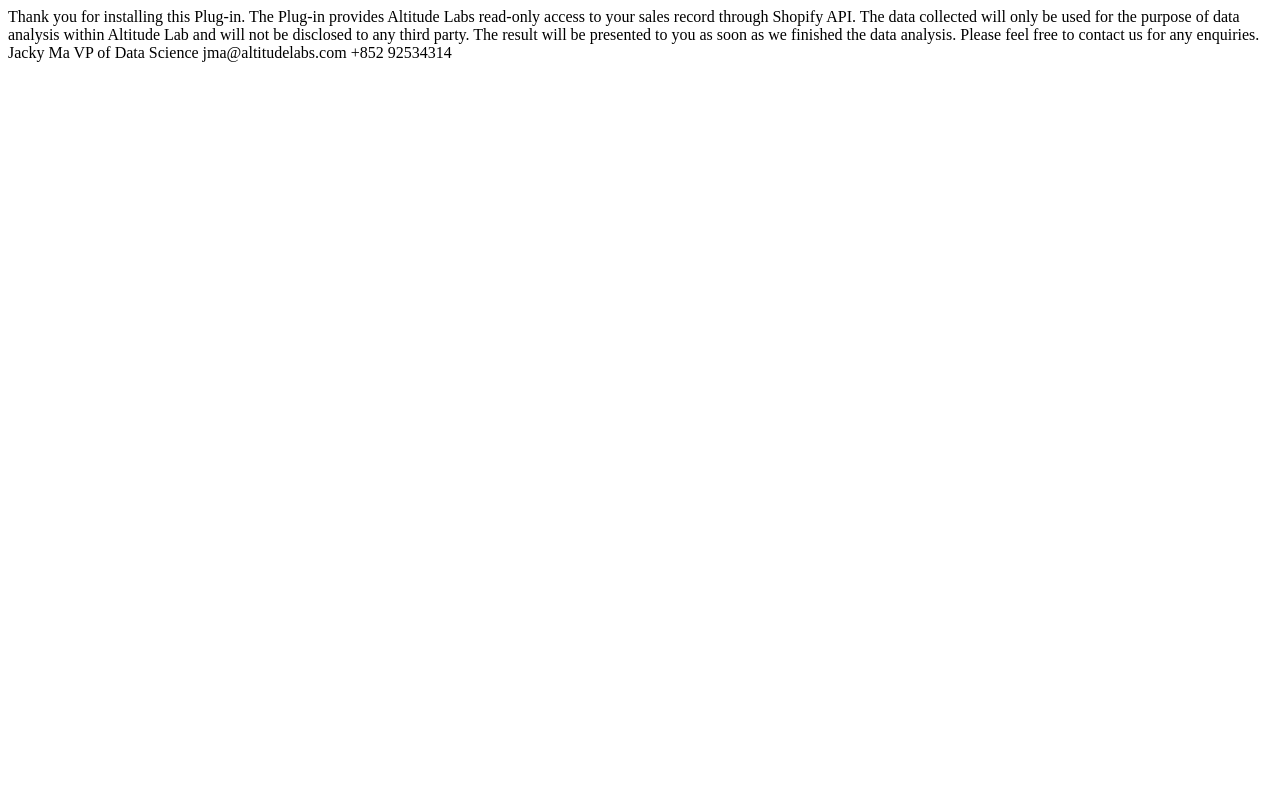
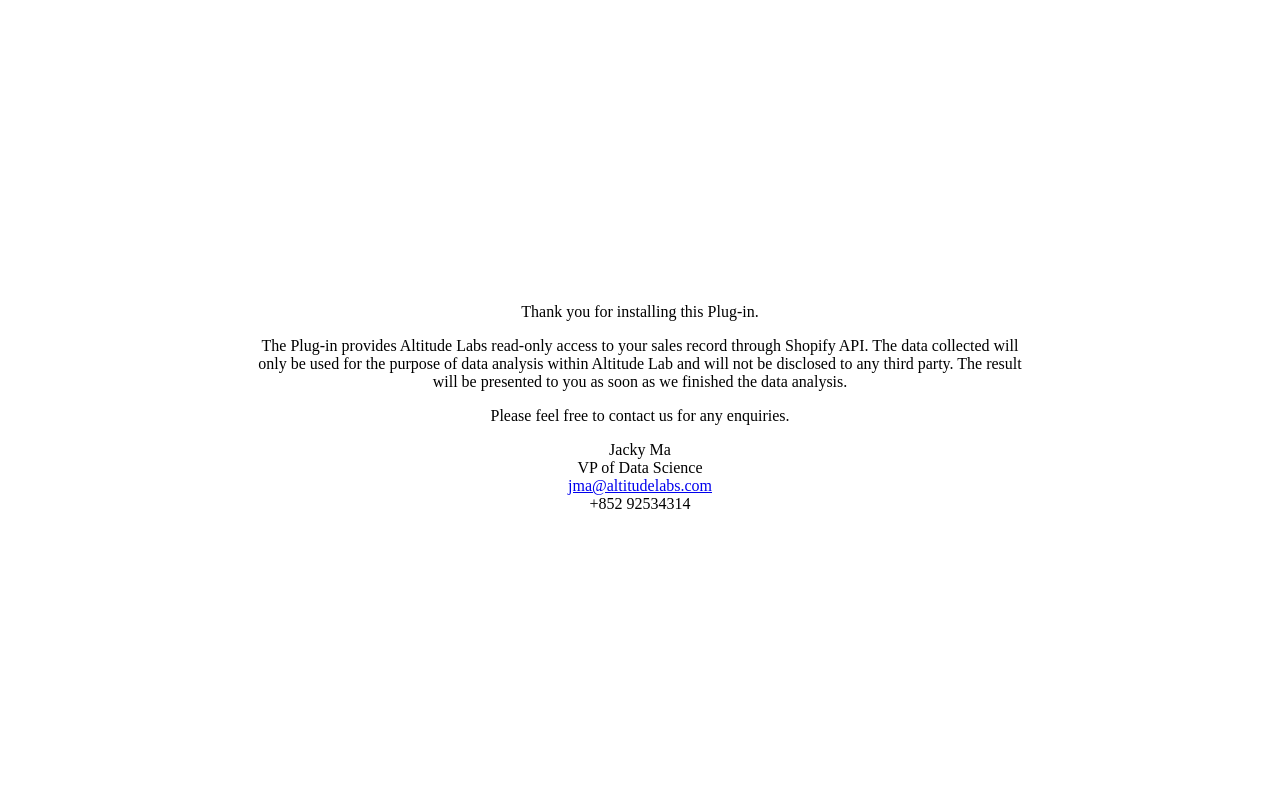
Before and after one commit to longyatmok/shopify-app, a Python web app: template app/templates/app/home.html in a window 1280 px wide. Before the commit the page ends 62 px from the top, so only its background shows below. Run offline with Jinja, Linux system fonts and the light colour scheme; the template is opened without the code that fills it, so the values that code supplies are empty.

Commit message:
Dummy page CSS

```diff
--- a/app/templates/app/home.html
+++ b/app/templates/app/home.html
@@ -6,27 +6,57 @@
 <!--  <script type="text/javascript" src="https://cdn.shopify.com/s/assets/external/app.js"></script>
   <script type="text/javascript">
       ShopifyApp.init({
-          apiKey: '{{ SHOPIFY_APP_API_KEY }}',
-          shopOrigin: 'https://{{ user.myshopify_domain }}'
+          apiKey: 'bdef07b029db934bfb4ed6415b0d7e78',
+          shopOrigin: 'https://altitude-9.myshopify.com'
       });
       ShopifyApp.ready(function() {
           ShopifyApp.Bar.initialize({
-              title: '{{ SHOPIFY_APP_NAME }}',
+              title: 'Altitude API Testing',
               buttons: {}
           });
       });
   </script> -->
+  <style>
+    html {
+      height: 100%;
+      width: 100%
+    }
+    body {
+      text-align: center;
+      margin-left: 20%;
+      margin-right: 20%;
+      height: 100%;
+    }
+    .container {
+      height: 100%;
+      width: 100%;
+      display: -webkit-box;      /* OLD - iOS 6-, Safari 3.1-6 */
+      display: -moz-box;         /* OLD - Firefox 19- (buggy but mostly works) */
+      display: -ms-flexbox;      /* TWEENER - IE 10 */
+      display: -webkit-flex;     /* NEW - Chrome */
+      display: flex;
+      justify-content: center;
+      align-items: center;
+    }
+  </style>
 </head>
 <body>
-  Thank you for installing this Plug-in.
+  <div class="container">
+    <div>
+    <p>Thank you for installing this Plug-in.</p>
 
-  The Plug-in provides Altitude Labs read-only access to your sales record through Shopify API. The data collected will only be used for the purpose of data analysis within Altitude Lab and will not be disclosed to any third party. The result will be presented to you as soon as we finished the data analysis.
+    <p>The Plug-in provides Altitude Labs read-only access to your sales record through Shopify API. The data collected will only be used for the purpose of data analysis within Altitude Lab and will not be disclosed to any third party. The result will be presented to you as soon as we finished the data analysis.</p>
 
-  Please feel free to contact us for any enquiries.
-
-  Jacky Ma
-  VP of Data Science
-  jma@altitudelabs.com
-  +852 92534314
+    <p>
+      Please feel free to contact us for any enquiries.
+    </p>
+    <p>
+      Jacky Ma</br>
+      VP of Data Science</br>
+      <a href='mailto:jma@altitudelabs.com'>jma@altitudelabs.com</a></br>
+      +852 92534314
+    </p>
+    <div>
+  </div>
 </body>
 </html>
```
